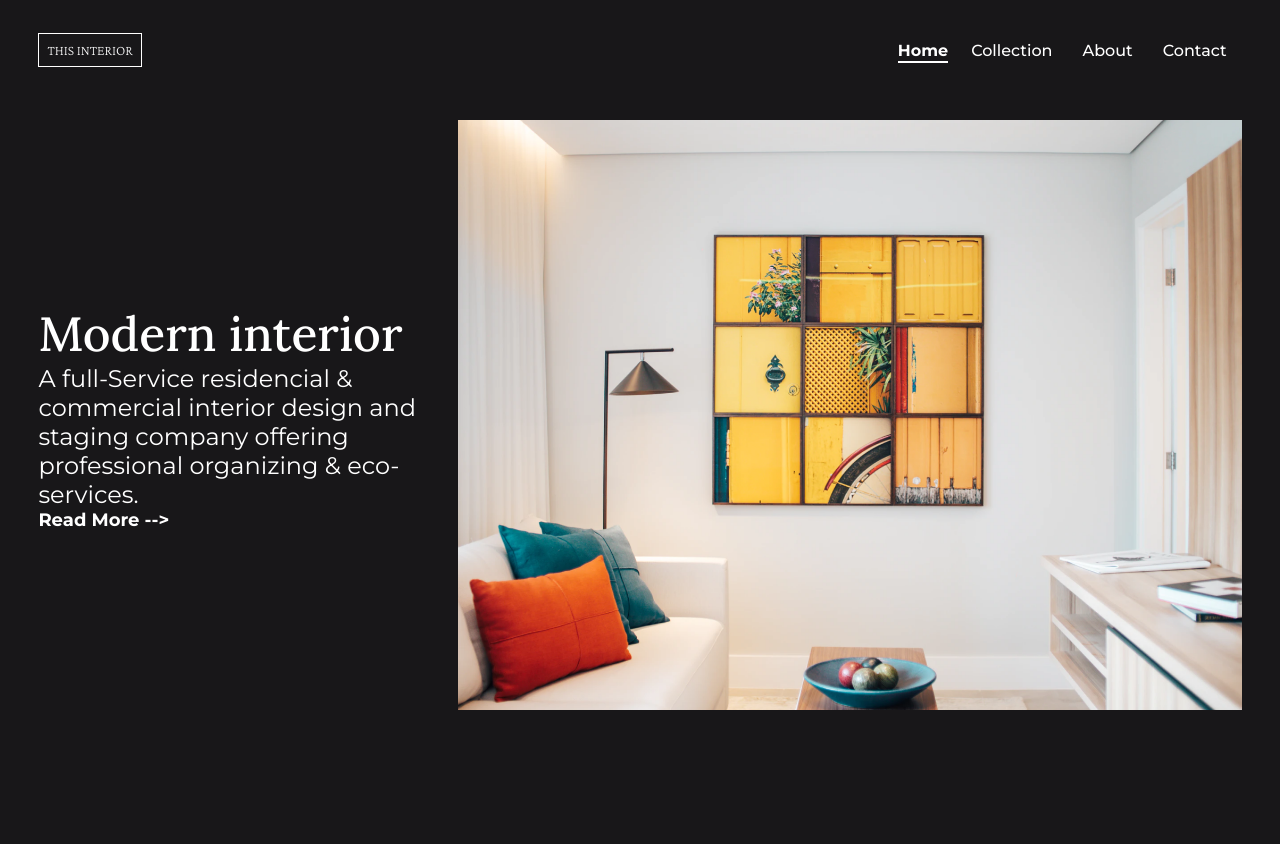
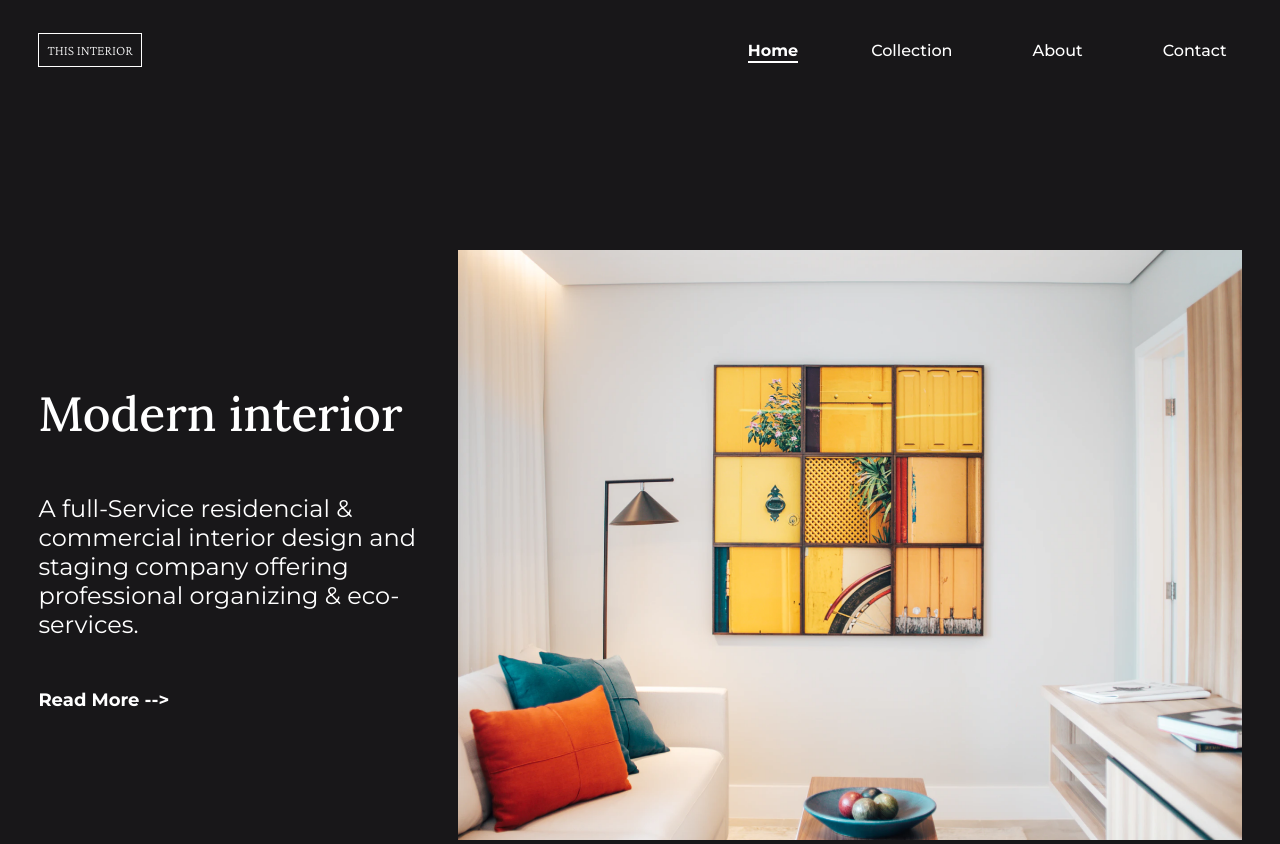
Before and after one commit to marianasouza01/Interior-Consultant, a plain HTML site: page index.html in a window 1280 px wide. Before the commit the page ends 800 px from the top, so only its background shows below. Drawn offline with nearby package versions, Linux system fonts and the light colour scheme.

Commit message:
building

```diff
--- a/assets/style.css
+++ b/assets/style.css
@@ -44,6 +44,7 @@ ul{
     list-style: none;
     display: flex;
     align-items: center;
+    gap: 50px;
 }
 
 ul li a{
@@ -66,7 +67,7 @@ ul li a{
     display: flex;
     align-items: center;
     justify-content: space-between;
-    margin-top: 20px;
+    margin-top: 150px;
 }
 
 .text h1{
@@ -81,6 +82,9 @@ ul li a{
     font-family: 'Montserrat', sans-serif;
     font-weight: 400;
     font-size: 24px;
+    max-width: 550px;
+    margin-top: 50px;
+    margin-bottom: 50px;
 }
 
 .text a{
@@ -92,6 +96,7 @@ ul li a{
 }
 
 img{
+    position: relative;
     max-width: 820px;
     max-height: 590px;
 }
```
Also changed, not shown: assets/Opera Instantâneo_2023-01-24_182449_www.figma.com.png (added).
